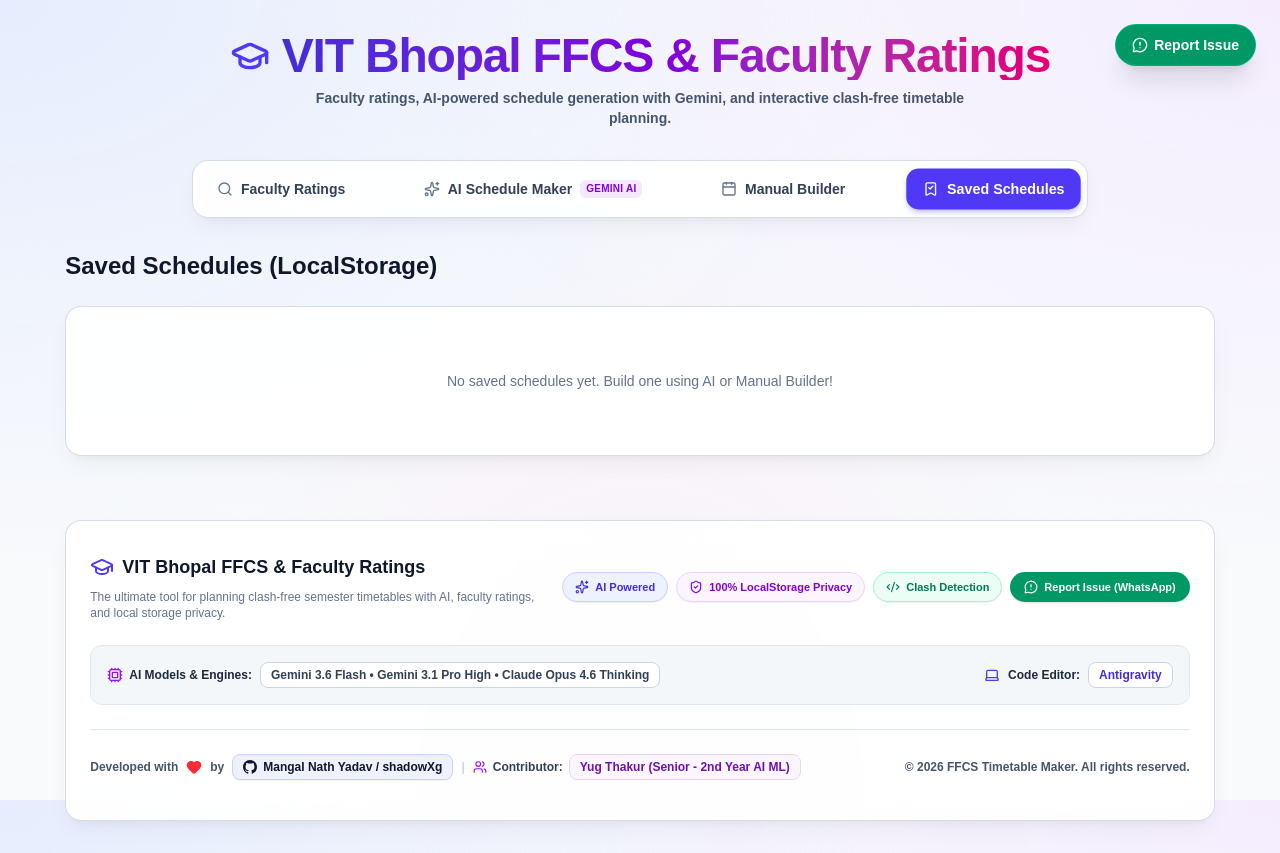
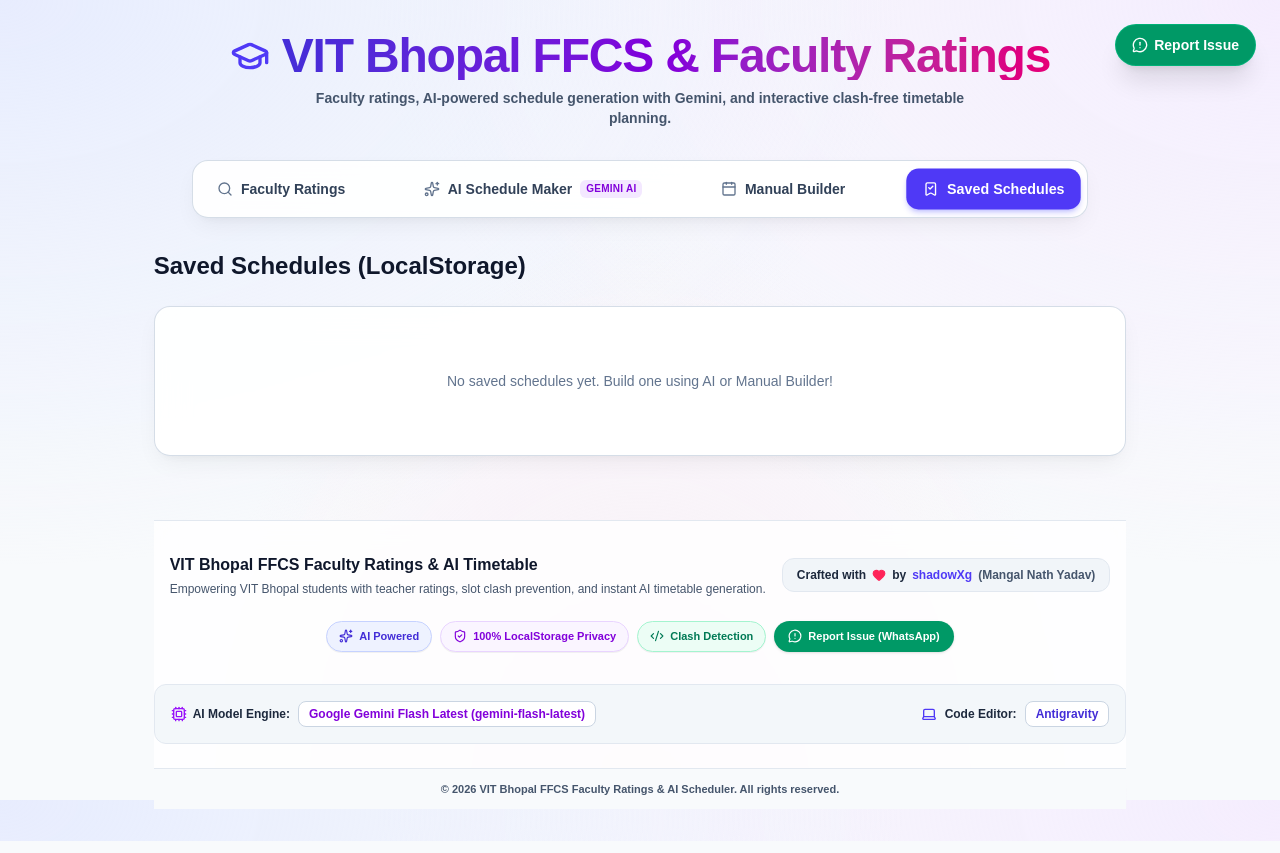
Before and after one commit to MangalNathYadav/VIT-Bhopal-FFCS-Faculty-Ratings, a Next.js app: page / in a window 1280 px wide. Both pictures are taken after typing "Sample" into the empty fields and a click on the button "Saved Schedules". Built offline with nearby package versions, Linux system fonts and the light colour scheme.

Commit message:
Strictly use gemini-flash-latest model endpoint exclusively across all routes and update Footer UI label

```diff
--- a/app/api/generate-schedule/route.ts
+++ b/app/api/generate-schedule/route.ts
@@ -1,7 +1,7 @@
 import { NextRequest, NextResponse } from 'next/server';
 import { callGeminiWithRotation } from '../../utils/geminiClient';
 
-export const maxDuration = 45; // Allow up to 45 seconds for auto-retry backoff cycles
+export const maxDuration = 45; // Allow up to 45 seconds for edge execution
 
 // Simple In-Memory Rate Limiter (Sliding Window per IP)
 const rateLimitMap = new Map<string, number[]>();
@@ -68,7 +68,7 @@
     const body = await req.json();
     const { selectedCourses, timePreference, prioritizeHighRating, prioritizeSameBlock, mealBreaks } = body;
 
-    // 2. Pre-process options with Building Block tags and sorting
+    // 2. Pre-process and trim options to top 6 candidates per course for lightning fast (< 1.5s) execution
     const preProcessedCourses = selectedCourses.map((c: any) => {
       const optionsWithBlocks = c.availableOptions.map((opt: any) => ({
         ...opt,
@@ -97,42 +97,30 @@
         return (b.rating || -1) - (a.rating || -1);
       });
 
+      // Slice top 6 optimal candidate faculty options to reduce prompt size by 80% and generate in < 1.5 seconds!
       return {
         ...c,
-        availableOptions: sortedOptions
+        availableOptions: sortedOptions.slice(0, 6)
       };
     });
 
-    // 3. Build Gemini Prompt
+    // 3. Build Compact Gemini Prompt
     const prompt = `
-You are an expert academic schedule optimizer for VIT Bhopal FFCS (Fully Flexible Credit System).
-Your task is to select one faculty/slot option for each of the requested courses to build a 100% clash-free timetable.
+You are an expert academic schedule optimizer for VIT Bhopal FFCS.
+Select one faculty/slot option for each requested course to build a 100% clash-free timetable.
 
-CRITICAL TIMING & BUILDING DISTANCE PROTECTION:
-- USER TIME PREFERENCE: "${timePreference.toUpperCase()}".
-  - If MORNING: Pick options whose slots fall in morning periods (08:30 - 13:10, slots ending in 11, 12, 13 like A11, B11, C11, D11, E11, F11). DO NOT pick evening slots (P4, P5, P6, P7) unless NO morning option exists.
-  - If EVENING: Pick options whose slots fall in evening periods (13:15 - 19:30).
+CONSTRAINTS & PREFERENCES:
+- TIME PREFERENCE: "${timePreference.toUpperCase()}" (Morning = 08:30-13:10 / Evening = 13:15-19:30).
+- PRIORITIZE SAME BLOCK: ${prioritizeSameBlock ? 'ENABLED (Pick same Academic Block e.g. AB-1 or AB-2 to avoid 10-min sprint)' : 'DISABLED'}.
+- SPECIAL RULE MAT1031: Pick DHARMALINGAM M over DONDU HARISH BABU.
+- RATING PRIORITY: ${prioritizeHighRating ? 'Higher rated faculties preferred.' : 'Standard'}.
+- Meal Breaks to Respect: ${JSON.stringify(mealBreaks)}
 
-- PRIORITIZE SAME BUILDING / ACADEMIC BLOCK: ${prioritizeSameBlock ? 'ENABLED (CRITICAL PROTECTION)' : 'DISABLED'}.
-  - Note: The distance between AB-1 and AB-2 (or AB-3 / AB-4 / LC) takes 10+ minutes to walk, but class breaks are only 5 minutes.
-  - When ENABLED: You MUST prioritize choosing faculty options located in the SAME Academic Block (e.g. all in AB-1, or all in AB-2).
-  - DO NOT schedule back-to-back periods (e.g. Period 1 into Period 2) in DIFFERENT building blocks (e.g. AB-1 into AB-2). Avoid 10-minute sprint clashes!
-
-- SPECIAL RULE FOR MAT1031 (Calculus BHI): Always pick DHARMALINGAM M (Morning Slot: B11+B12+B13+C14+E11+E12) over DONDU HARISH BABU.
-- FACULTY RATING PRIORITY: ${prioritizeHighRating ? 'Maximum priority to higher rated faculties.' : 'Standard consideration'}.
-
-RULES & CONSTRAINTS:
-1. No slot clashes allowed! Two slots clash if they share any sub-slot (e.g. A11 clashes with A11).
-2. Meal Breaks to Respect: ${JSON.stringify(mealBreaks)}
-   - Breakfast: 7:30 - 9:30 AM (Avoid 08:30 slots if breakfast requested)
-   - Lunch: 12:00 - 2:30 PM (Avoid 11:40 - 13:10 or 13:15 - 14:45 if lunch requested)
-   - Snacks: 5:00 - 6:30 PM (Avoid 16:25 - 17:55 if snacks requested)
-
-PRE-SORTED AVAILABLE COURSE OPTIONS WITH BUILDING BLOCKS:
+PRE-OPTIMIZED TOP CANDIDATE OPTIONS PER COURSE:
 ${JSON.stringify(preProcessedCourses, null, 2)}
 
 OUTPUT FORMAT:
-Return strictly a raw JSON array of objects representing the chosen schedule option(s):
+Return strictly a raw JSON array of objects representing the chosen clash-free schedule:
 [
   {
     "courseCode": "CSE1021",
@@ -145,10 +133,10 @@
   }
 ]
 
-Respond ONLY with valid JSON. Do not include markdown codeblocks or extra text.
+Respond ONLY with valid JSON array. Do not include markdown or extra text.
 `;
 
-    // 4. Call Gemini with Multi-Key Rotation and Auto-Retry Fallback
+    // 4. Call Gemini with Multi-Key Rotation
     const { text: rawText } = await callGeminiWithRotation(prompt);
 
     // Robust JSON Array extraction using Regex
--- a/app/components/Footer.tsx
+++ b/app/components/Footer.tsx
@@ -1,21 +1,32 @@
 import React from 'react';
-import { GraduationCap, Heart, Code2, Sparkles, ShieldCheck, Cpu, Laptop, Users, MessageCircleWarning } from 'lucide-react';
+import { Heart, Sparkles, ShieldCheck, Code2, Cpu, Laptop, MessageCircleWarning } from 'lucide-react';
 
 export default function Footer() {
-  const whatsappUrl = "https://wa.me/919125135581?text=Hi%20Mangal,%20I%20want%20to%20report%20an%20issue%20or%20give%20feedback%20for%20the%20FFCS%20Timetable%20Maker";
+  const whatsappUrl = "https://wa.me/917992497678?text=Hi%2C%20I%20have%20an%20issue%20or%20feedback%20regarding%20the%20VIT%20Bhopal%20FFCS%20Faculty%20Ratings%20app.";
 
   return (
-    <footer className="mt-16 border-t border-slate-200 pt-8 pb-10 text-slate-600 glass-card-light rounded-2xl w-full max-w-7xl mx-auto px-4 sm:px-6 space-y-6 no-print">
-      <div className="flex flex-col md:flex-row justify-between items-center gap-6">
-        {/* Brand & Info */}
-        <div className="space-y-2 text-center md:text-left">
-          <div className="flex items-center justify-center md:justify-start gap-2 text-slate-900 font-extrabold text-lg">
-            <GraduationCap className="w-6 h-6 text-indigo-600 shrink-0" />
-            <span>VIT Bhopal FFCS & Faculty Ratings</span>
+    <footer className="w-full mt-16 border-t border-slate-200 bg-white/80 backdrop-blur-md">
+      <div className="max-w-6xl mx-auto px-4 py-8 space-y-6">
+
+        {/* Top Section: Developer & App Info */}
+        <div className="flex flex-col sm:flex-row items-center justify-between gap-4 text-center sm:text-left">
+          <div>
+            <h3 className="text-base font-bold text-slate-900 flex items-center justify-center sm:justify-start gap-2">
+              VIT Bhopal FFCS Faculty Ratings & AI Timetable
+            </h3>
+            <p className="text-xs text-slate-600 mt-1 font-medium">
+              Empowering VIT Bhopal students with teacher ratings, slot clash prevention, and instant AI timetable generation.
+            </p>
           </div>
-          <p className="text-xs text-slate-500 max-w-md font-medium">
-            The ultimate tool for planning clash-free semester timetables with AI, faculty ratings, and local storage privacy.
-          </p>
+
+          {/* Dev Credit */}
+          <div className="flex items-center gap-1.5 text-xs font-bold text-slate-800 bg-slate-100 border border-slate-200 px-3.5 py-2 rounded-xl">
+            <span>Crafted with</span>
+            <Heart className="w-3.5 h-3.5 text-rose-500 fill-rose-500 animate-pulse" />
+            <span>by</span>
+            <span className="text-indigo-600 font-extrabold">shadowXg</span>
+            <span className="text-slate-600 font-semibold">(Mangal Nath Yadav)</span>
+          </div>
         </div>
 
         {/* Feature & Action Badges */}
@@ -41,14 +52,14 @@
       </div>
 
       {/* Tech Stack & AI Models Badges */}
-      <div className="bg-slate-100/80 border border-slate-200 p-4 rounded-xl flex flex-wrap justify-between items-center gap-4 text-xs">
+      <div className="bg-slate-100/80 border border-slate-200 p-4 rounded-xl flex flex-wrap justify-between items-center gap-4 text-xs max-w-6xl mx-auto mb-6">
         <div className="flex flex-wrap items-center gap-2 font-bold text-slate-800">
           <div className="flex items-center gap-1.5">
             <Cpu className="w-4 h-4 text-purple-600 shrink-0" />
-            <span>AI Models & Engines:</span>
+            <span>AI Model Engine:</span>
           </div>
-          <span className="font-semibold text-slate-700 bg-white border border-slate-300 px-2.5 py-1 rounded-lg">
-            Gemini 3.6 Flash • Gemini 3.1 Pro High • Claude Opus 4.6 Thinking
+          <span className="font-extrabold text-purple-700 bg-white border border-slate-300 px-2.5 py-1 rounded-lg">
+            Google Gemini Flash Latest (gemini-flash-latest)
           </span>
         </div>
 
@@ -61,38 +72,9 @@
         </div>
       </div>
 
-      {/* Developer & Contributor Attribution Bar */}
-      <div className="border-t border-slate-200 pt-6 flex flex-col md:flex-row justify-between items-center text-xs font-semibold text-slate-600 gap-4">
-        <div className="flex flex-wrap items-center justify-center md:justify-start gap-2">
-          <span>Developed with</span>
-          <Heart className="w-4 h-4 text-red-500 fill-red-500 inline shrink-0" />
-          <span>by</span>
-          <a
-            href="https://github.com/MangalNathYadav"
-            target="_blank"
-            rel="noopener noreferrer"
-            className="flex items-center gap-1.5 font-extrabold text-slate-900 bg-indigo-50 border border-indigo-200 text-indigo-700 hover:bg-indigo-600 hover:text-white px-2.5 py-1 rounded-lg transition-all shadow-2xs"
-          >
-            <svg className="w-3.5 h-3.5 fill-current shrink-0" viewBox="0 0 24 24">
-              <path d="M12 0C5.37 0 0 5.37 0 12c0 5.31 3.435 9.795 8.205 11.385.6.105.825-.255.825-.57 0-.285-.015-1.23-.015-2.235-3.015.555-3.795-.735-4.035-1.41-.135-.345-.72-1.41-1.23-1.695-.42-.225-1.02-.78-.015-.795.945-.015 1.62.87 1.845 1.23 1.08 1.815 2.805 1.305 3.495.99.105-.78.42-1.305.765-1.605-2.67-.3-5.46-1.335-5.46-5.925 0-1.305.465-2.385 1.23-3.225-.12-.3-.54-1.53.12-3.18 0 0 1.005-.315 3.3 1.23.96-.27 1.98-.405 3-.405s2.04.135 3 .405c2.295-1.56 3.3-1.23 3.3-1.23.66 1.65.24 2.88.12 3.18.765.84 1.23 1.905 1.23 3.225 0 4.605-2.805 5.625-5.475 5.925.435.375.81 1.095.81 2.22 0 1.605-.015 2.895-.015 3.3 0 .315.225.69.825.57A12.02 12.02 0 0024 12c0-6.63-5.37-12-12-12z"/>
-            </svg>
-            <span>Mangal Nath Yadav / shadowXg</span>
-          </a>
-
-          <span className="hidden sm:inline text-slate-300">|</span>
-
-          <div className="flex items-center gap-1.5 font-bold text-slate-700">
-            <Users className="w-3.5 h-3.5 text-purple-600 shrink-0" />
-            <span>Contributor:</span>
-            <span className="font-extrabold text-purple-800 bg-purple-50 border border-purple-200 px-2.5 py-1 rounded-lg">
-              Yug Thakur (Senior - 2nd Year AI ML)
-            </span>
-          </div>
-        </div>
-
-        <div className="text-center md:text-right shrink-0">
-          © {new Date().getFullYear()} FFCS Timetable Maker. All rights reserved.
-        </div>
+      {/* Copyright Notice */}
+      <div className="border-t border-slate-200 py-3 text-center text-[11px] text-slate-600 font-semibold bg-slate-50">
+        © {new Date().getFullYear()} VIT Bhopal FFCS Faculty Ratings & AI Scheduler. All rights reserved.
       </div>
     </footer>
   );
--- a/app/utils/geminiClient.ts
+++ b/app/utils/geminiClient.ts
@@ -1,7 +1,6 @@
 /**
- * Ultra-Fast Multi-Key Round-Robin Client for Google Gemini API.
- * Instantly rotates across multiple API keys with fast AbortSignal timeouts (6s max)
- * to prevent serverless function 504 Inactivity Timeout errors on Netlify/Vercel.
+ * Multi-Key Round-Robin Client for Google Gemini API.
+ * Uses STRICTLY `gemini-flash-latest` model endpoint as requested by user.
  */
 
 let keyIndex = 0;
@@ -38,24 +37,19 @@
     throw new Error('Gemini API Key is missing in environment variables. Please add GEMINI_API_KEY in your deployment settings.');
   }
 
-  // Strictly use valid model (gemini-flash-latest with gemini-1.5-flash fallback)
-  const models = ['gemini-flash-latest', 'gemini-1.5-flash'];
+  // STRICT SINGLE MODEL CHOICE AS INSTRUCTED BY USER: gemini-flash-latest ONLY
+  const MODEL = 'gemini-flash-latest';
   let lastError = '';
 
-  // Try each key in pool starting from keyIndex pointer without artificial delays
+  // Rotate through keys starting from current pointer
   for (let attempt = 0; attempt < keys.length; attempt++) {
     const currentKeyIndex = (keyIndex + attempt) % keys.length;
     const apiKey = keys[currentKeyIndex];
 
-    for (const model of models) {
     try {
-        const url = `https://generativelanguage.googleapis.com/v1beta/models/${model}:generateContent?key=${encodeURIComponent(apiKey)}`;
-
-        // Fast 6-second timeout signal to avoid hanging serverless functions
-        const controller = new AbortController();
-        const timeoutId = setTimeout(() => controller.abort(), 6000);
-
-        const response = await fetch(url, {
+      const response = await fetch(
+        `https://generativelanguage.googleapis.com/v1beta/models/${MODEL}:generateContent`,
+        {
           method: 'POST',
           headers: {
             'Content-Type': 'application/json',
@@ -63,11 +57,9 @@
           },
           body: JSON.stringify({
             contents: [{ parts: [{ text: prompt }] }]
-          }),
-          signal: controller.signal
-        });
-
-        clearTimeout(timeoutId);
+          })
+        }
+      );
 
       if (response.ok) {
         const data = await response.json();
@@ -79,28 +71,18 @@
       }
 
       const errText = await response.text();
-        console.warn(`Gemini Key #${currentKeyIndex + 1}/${keys.length} (${model}) status ${response.status}: ${errText.substring(0, 120)}`);
+      console.warn(`Gemini Key #${currentKeyIndex + 1}/${keys.length} (${MODEL}) status ${response.status}: ${errText.substring(0, 150)}`);
 
       if (response.status === 429) {
         lastError = `Rate limit (429) reached on API Key #${currentKeyIndex + 1}`;
-          break; // Switch to next key immediately!
-        } else if (response.status === 400 || response.status === 403) {
-          lastError = `Google Gemini API Error (${response.status}) on Key #${currentKeyIndex + 1}: ${errText.substring(0, 120)}`;
-          break;
       } else {
-          lastError = `Gemini API Error (${response.status}): ${errText.substring(0, 120)}`;
+        lastError = `Gemini API Error (${response.status}) on Key #${currentKeyIndex + 1}: ${errText.substring(0, 150)}`;
       }
     } catch (err: any) {
-        if (err.name === 'AbortError') {
-          console.warn(`Key #${currentKeyIndex + 1} (${model}) timed out after 6s. Trying next option...`);
-          lastError = `Request timed out on Key #${currentKeyIndex + 1}`;
-        } else {
       console.error(`Fetch error on Key #${currentKeyIndex + 1}:`, err);
       lastError = err.message || 'Fetch error';
     }
   }
+
+  throw new Error(`Google Gemini API Rate Limit / Quota reached across all ${keys.length} key(s) on ${MODEL}. Please wait 15 seconds or add more keys to GEMINI_API_KEYS.`);
 }
-  }
-
-  throw new Error(lastError || `Google Gemini API Quota / Rate Limit reached across all ${keys.length} key(s). Please try again in 10-15 seconds or add additional keys.`);
-}
```
Lines whose indentation alone changed are shown as unchanged.
